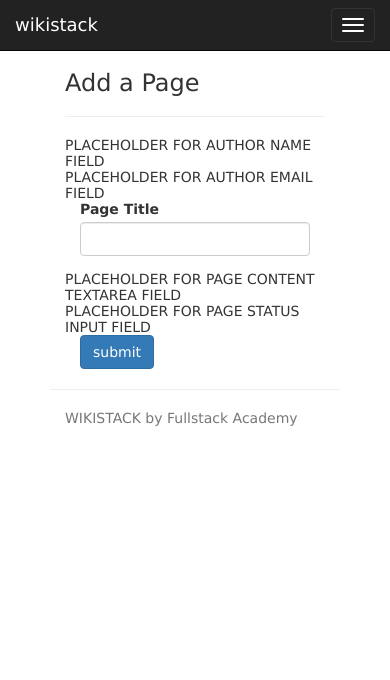
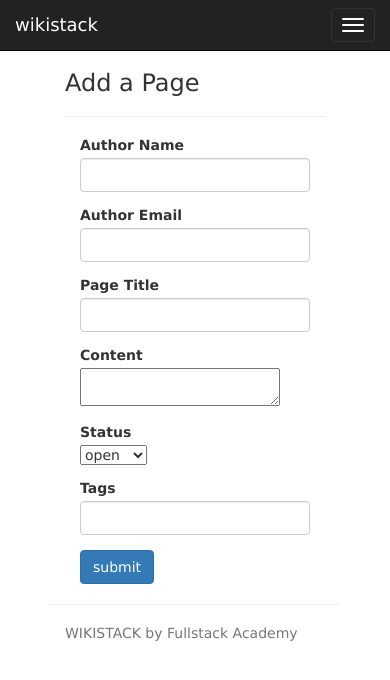
Before and after one commit to TinaHeiligers/wikistackTwo, a website: page views/addpage.html in a window 390 px wide. Drawn offline with nearby package versions, Linux system fonts and the light colour scheme; files that its build step writes are made by us from their sources.

```diff
--- /dev/null
+++ b/routes/users.js
@@ -0,0 +1,6 @@
+'use strict';
+var express = require('express');
+var router = express.Router();
+var User = require('../models').User;
+
+module.exports = router;
--- a/views/addpage.html
+++ b/views/addpage.html
@@ -5,9 +5,19 @@
   <hr>
   <form method="POST" action="/wiki/">
 
-    <div>PLACEHOLDER FOR AUTHOR NAME FIELD</div>
+    <div class="form-group">
+      <label for="name" class="col-sm-2 control-label">Author Name</label>
+      <div class="col-sm-10">
+        <input name="name" type="text" class="form-control"/>
+      </div>
+    </div>
 
-    <div>PLACEHOLDER FOR AUTHOR EMAIL FIELD</div>
+    <div class="form-group">
+      <label for="email" class="col-sm-2 control-label">Author Email</label>
+      <div class="col-sm-10">
+        <input name="email" type="text" class="form-control"/>
+      </div>
+    </div>
 
     <div class="form-group">
       <label for="title" class="col-sm-2 control-label">Page Title</label>
@@ -16,9 +26,29 @@
       </div>
     </div>
 
-    <div>PLACEHOLDER FOR PAGE CONTENT TEXTAREA FIELD</div>
+    <div class="form-group">
+      <label for="content" class="col-sm-2 control-label">Content</label>
+      <div class="col-sm-10">
+        <textarea name="content"></textarea>
+      </div>
+    </div>
 
-    <div>PLACEHOLDER FOR PAGE STATUS INPUT FIELD</div>
+    <div class="form-group">
+      <label for="status" class="col-sm-2 control-label">Status</label>
+      <div class="col-sm-10">
+        <select name="status">
+          <option>open</option>
+          <option>closed</option>
+        </select>
+      </div>
+    </div>
+
+    <div class="form-group">
+      <label for="tags" class="col-sm-2 control-label">Tags</label>
+      <div class="col-sm-10">
+        <input name="tags" type="text" class="form-control" />
+      </div>
+    </div>
 
     <div class="col-sm-offset-2 col-sm-10">
       <button type="submit" class="btn btn-primary">submit</button>
```
Also changed, not shown: app.js (+6 -1 lines), models/index.js (+9 -0 lines), routes/index.js (added, +10 -0 lines), routes/wiki.js (added, +28 -0 lines).
